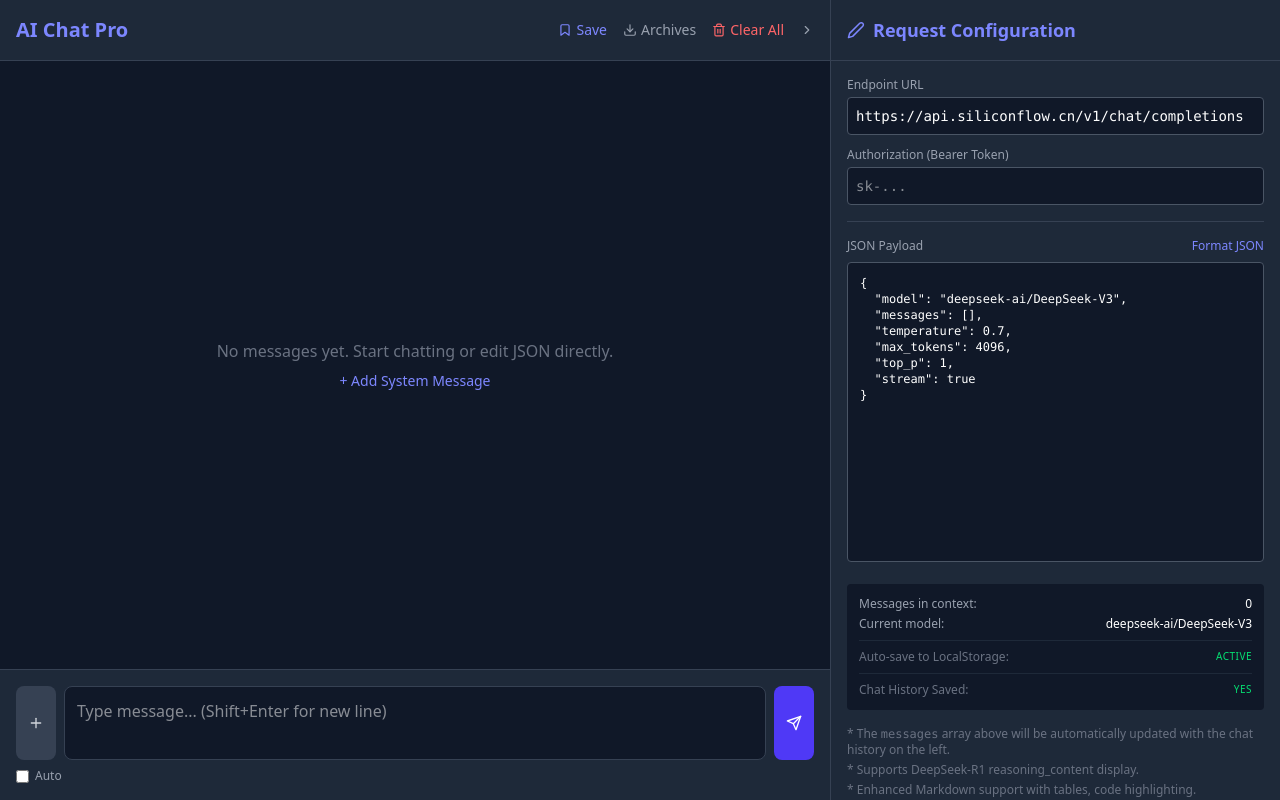
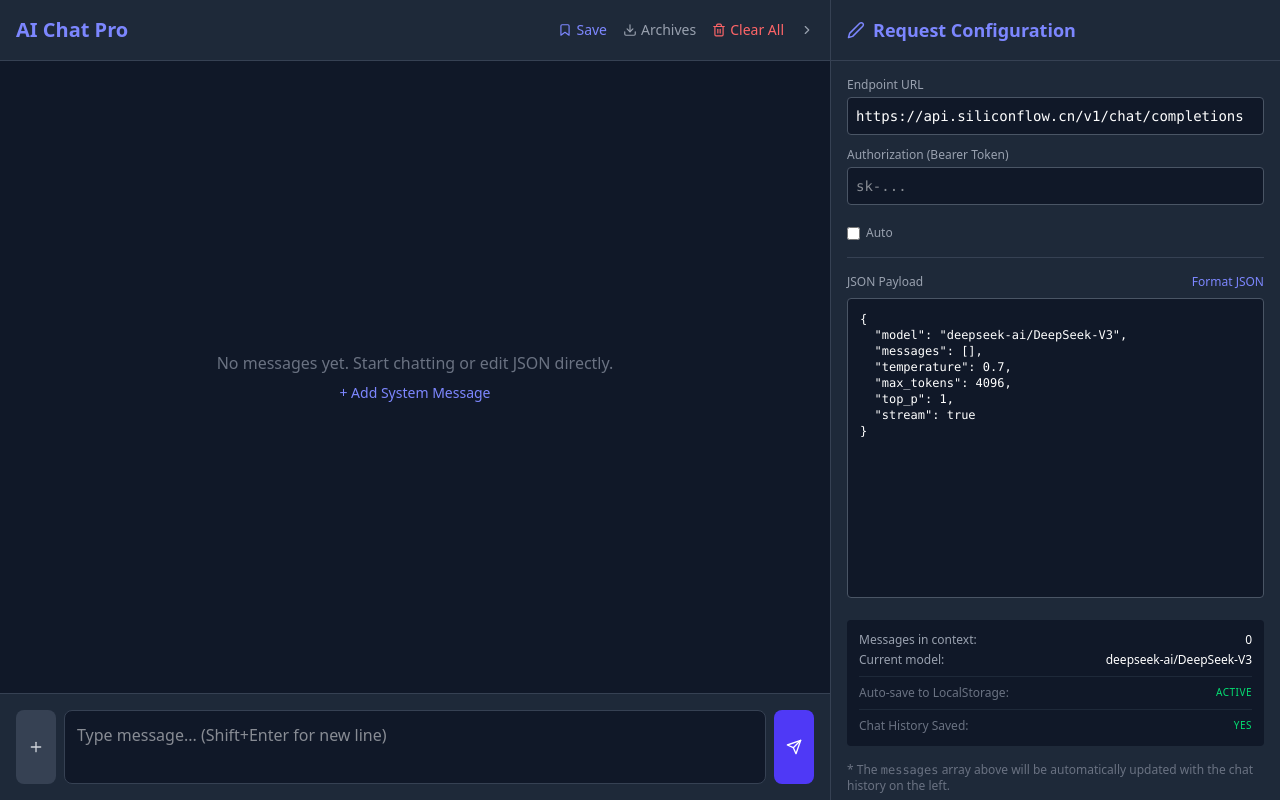
Before and after one commit to Hana-ame/Hana-ame, a React (Vite) app: page / in a window 1280 px wide. Built offline with nearby package versions, Linux system fonts and the light colour scheme.

Commit message:
fix: auto mode continues conversation; move auto controls to ConfigPanel

```diff
--- a/package.json
+++ b/package.json
@@ -32,7 +32,7 @@
     "eslint-plugin-react-refresh": "^0.4.24",
     "globals": "^16.5.0",
     "postcss": "^8.5.6",
-    "react-icons": "^5.5.0",
+    "react-icons": "^5.7.0",
     "react-markdown": "^10.1.0",
     "tailwindcss": "^4.1.18",
     "typescript": "~5.9.3",
--- a/src/App.tsx
+++ b/src/App.tsx
@@ -245,10 +245,10 @@ function App() {
       autoModeTimerRef.current = null;
     }
 
-    const override = isAutoSend ? null : retryPayloadRef.current;
-    if (!isAutoSend && override) retryPayloadRef.current = null;
-    const currentInput = isAutoSend ? "" : (override?.input ?? input);
-    const currentImage = isAutoSend ? null : (override?.image ?? uploadedImage);
+    const override = retryPayloadRef.current;
+    if (override) retryPayloadRef.current = null;
+    const currentInput = override?.input ?? input;
+    const currentImage = override?.image ?? uploadedImage;
     setStreamError(null);
     lastUserMessageRef.current = { input: currentInput, image: currentImage };
     if (!endpointUrl) {
@@ -277,6 +277,10 @@ function App() {
 
     const currentHistory = getMessages(jsonPayload);
     let userMessage: Message | undefined;
+
+    if (userContentParts.length === 0 && isAutoSend) {
+      userContentParts.push({ type: "text", text: "" });
+    }
 
     if (userContentParts.length > 0) {
       userMessage = {
@@ -675,15 +679,11 @@ function App() {
           uploadedImage={uploadedImage}
           uploadedImageName={uploadedImageName}
           jsonError={jsonError}
-          autoMode={autoMode}
-          autoDelay={autoDelay}
           onInputChange={setInput}
           onSend={sendMessage}
           onStop={stopStreaming}
           onImageUpload={handleImageUpload}
           onRemoveImage={removeUploadedImage}
-          onAutoModeChange={setAutoMode}
-          onAutoDelayChange={setAutoDelay}
         />
       </div>
 
@@ -704,10 +704,14 @@ function App() {
               jsonPayload={jsonPayload}
               jsonError={jsonError}
               messageCount={history.length}
+              autoMode={autoMode}
+              autoDelay={autoDelay}
               onEndpointChange={setEndpointUrl}
               onApiKeyChange={setApiKey}
               onJsonChange={handleJsonChange}
               onFormatJson={formatJson}
+              onAutoModeChange={setAutoMode}
+              onAutoDelayChange={setAutoDelay}
             />
           </div>
         </div>
@@ -723,10 +727,14 @@ function App() {
           jsonPayload={jsonPayload}
           jsonError={jsonError}
           messageCount={history.length}
+          autoMode={autoMode}
+          autoDelay={autoDelay}
           onEndpointChange={setEndpointUrl}
           onApiKeyChange={setApiKey}
           onJsonChange={handleJsonChange}
           onFormatJson={formatJson}
+          onAutoModeChange={setAutoMode}
+          onAutoDelayChange={setAutoDelay}
         />
       </div>
 
--- a/src/components/ChatInput.tsx
+++ b/src/components/ChatInput.tsx
@@ -7,15 +7,11 @@ interface ChatInputProps {
   uploadedImage: string | null;
   uploadedImageName: string | null;
   jsonError: string | null;
-  autoMode: boolean;
-  autoDelay: number;
   onInputChange: (value: string) => void;
   onSend: () => void;
   onStop: () => void;
   onImageUpload: (event: React.ChangeEvent<HTMLInputElement>) => void;
   onRemoveImage: () => void;
-  onAutoModeChange: (value: boolean) => void;
-  onAutoDelayChange: (value: number) => void;
 }
 
 const ChatInput = memo(function ChatInput({
@@ -24,15 +20,11 @@ const ChatInput = memo(function ChatInput({
   uploadedImage,
   uploadedImageName,
   jsonError,
-  autoMode,
-  autoDelay,
   onInputChange,
   onSend,
   onStop,
   onImageUpload,
   onRemoveImage,
-  onAutoModeChange,
-  onAutoDelayChange,
 }: ChatInputProps) {
   const fileInputRef = useRef<HTMLInputElement | null>(null);
 
@@ -106,30 +98,6 @@ const ChatInput = memo(function ChatInput({
           </button>
         )}
       </div>
-      <div className="flex items-center gap-3 mt-2">
-        <label className="flex items-center gap-1.5 text-xs text-gray-400 cursor-pointer select-none">
-          <input
-            type="checkbox"
-            checked={autoMode}
-            onChange={(e) => onAutoModeChange(e.target.checked)}
-            className="accent-indigo-500"
-          />
-          Auto
-        </label>
-        {autoMode && (
-          <div className="flex items-center gap-1">
-            <input
-              type="number"
-              value={autoDelay}
-              onChange={(e) => onAutoDelayChange(Math.max(1, parseInt(e.target.value) || 5))}
-              className="w-14 bg-gray-700 border border-gray-600 rounded px-1 py-0.5 text-xs text-white text-center"
-              min={1}
-              max={3600}
-            />
-            <span className="text-xs text-gray-400">s</span>
-          </div>
-        )}
-      </div>
     </div>
   );
 });
@@ -140,9 +108,7 @@ function inputPropsAreEqual(prev: ChatInputProps, next: ChatInputProps): boolean
     prev.isLoading === next.isLoading &&
     prev.uploadedImage === next.uploadedImage &&
     prev.uploadedImageName === next.uploadedImageName &&
-    prev.jsonError === next.jsonError &&
-    prev.autoMode === next.autoMode &&
-    prev.autoDelay === next.autoDelay
+    prev.jsonError === next.jsonError
   );
 }
 
--- a/src/components/ConfigPanel.tsx
+++ b/src/components/ConfigPanel.tsx
@@ -10,10 +10,14 @@ interface ConfigPanelProps {
   jsonPayload: string;
   jsonError: string | null;
   messageCount: number;
+  autoMode: boolean;
+  autoDelay: number;
   onEndpointChange: (value: string) => void;
   onApiKeyChange: (value: string) => void;
   onJsonChange: (value: string) => void;
   onFormatJson: () => void;
+  onAutoModeChange: (value: boolean) => void;
+  onAutoDelayChange: (value: number) => void;
 }
 
 const ConfigPanel = memo(function ConfigPanel({
@@ -22,10 +26,14 @@ const ConfigPanel = memo(function ConfigPanel({
   jsonPayload,
   jsonError,
   messageCount,
+  autoMode,
+  autoDelay,
   onEndpointChange,
   onApiKeyChange,
   onJsonChange,
   onFormatJson,
+  onAutoModeChange,
+  onAutoDelayChange,
 }: ConfigPanelProps) {
   const modelName = React.useMemo(() => {
     try {
@@ -69,6 +77,31 @@ const ConfigPanel = memo(function ConfigPanel({
               placeholder="sk-..."
               className="w-full bg-gray-900 border border-gray-600 rounded p-2 text-sm font-mono focus:border-indigo-500 focus:outline-none"
             />
+          </div>
+
+          <div className="flex items-center gap-3 pt-2">
+            <label className="flex items-center gap-1.5 text-xs text-gray-400 cursor-pointer select-none">
+              <input
+                type="checkbox"
+                checked={autoMode}
+                onChange={(e) => onAutoModeChange(e.target.checked)}
+                className="accent-indigo-500"
+              />
+              Auto
+            </label>
+            {autoMode && (
+              <div className="flex items-center gap-1">
+                <input
+                  type="number"
+                  value={autoDelay}
+                  onChange={(e) => onAutoDelayChange(Math.max(1, parseInt(e.target.value) || 5))}
+                  className="w-14 bg-gray-900 border border-gray-600 rounded px-1 py-0.5 text-xs text-white text-center"
+                  min={1}
+                  max={3600}
+                />
+                <span className="text-xs text-gray-400">s</span>
+              </div>
+            )}
           </div>
         </div>
 
```
Also changed, not shown: 2 other files (tests, documents, lock files or other folders).
